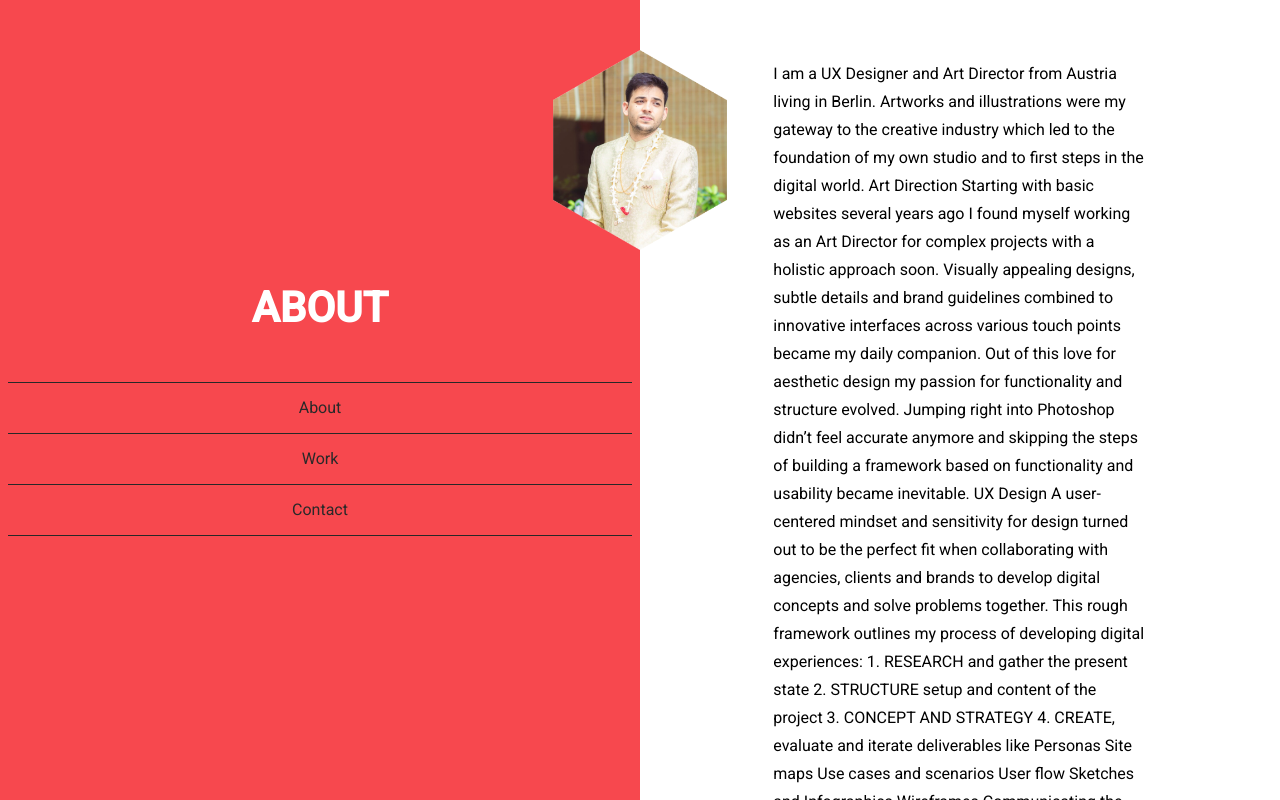
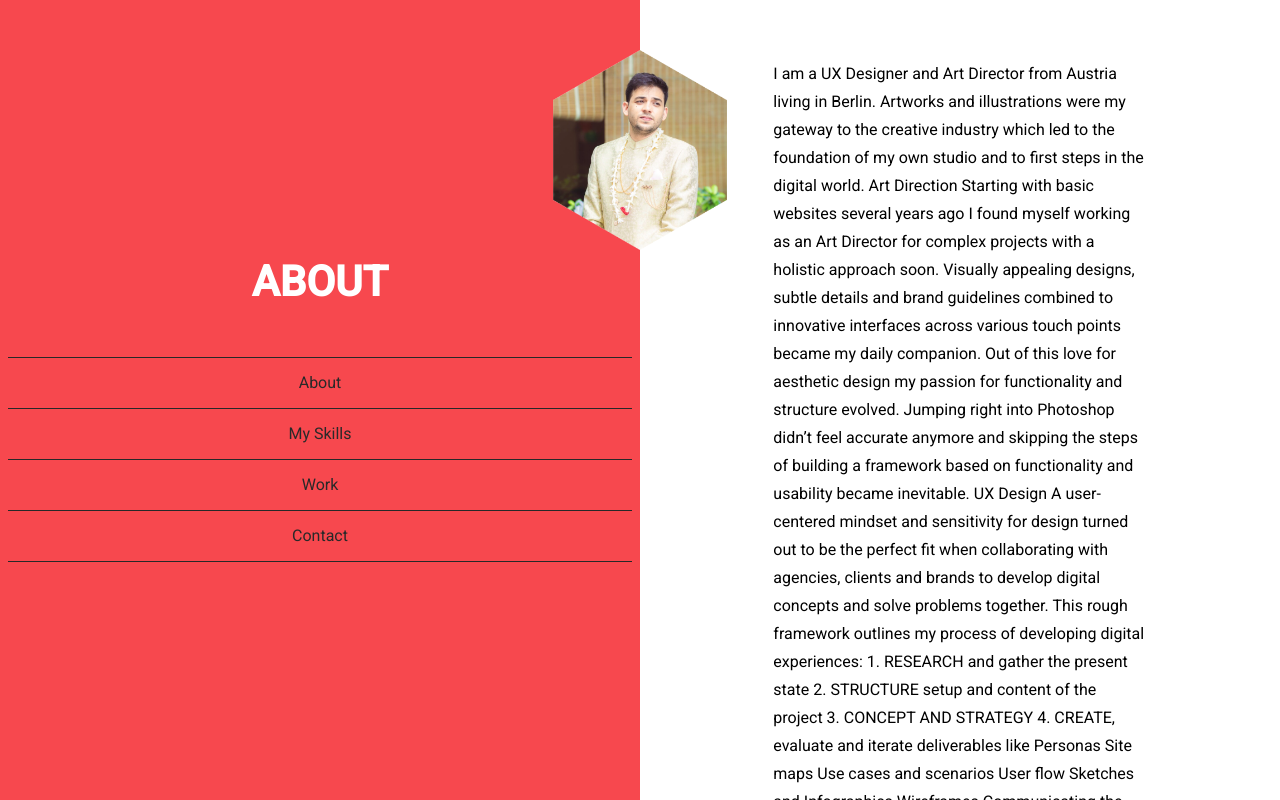
Before and after one commit to vinaykukke/Portfolio, a Next.js app: page /about in a window 1280 px wide. Built offline with nearby package versions, Linux system fonts and the light colour scheme.

Commit message:
Minor bug fixes

```diff
--- a/src/components/Logos/LinkedIn.tsx
+++ b/src/components/Logos/LinkedIn.tsx
@@ -3,8 +3,8 @@ import * as React from "react";
 const LinkedIn = () => (
   <svg
     xmlns="http://www.w3.org/2000/svg"
-    width={48}
-    height={48}
+    width={30}
+    height={30}
     viewBox="0 0 24 24"
     strokeWidth="2"
     stroke="currentColor"
--- a/src/components/Navigation/index.tsx
+++ b/src/components/Navigation/index.tsx
@@ -1,18 +1,25 @@
 import * as React from "react";
-import Link from "next/link";
+// import Link from "next/link";
 import styles from "./nav.module.scss";
 
 const Nav = () => (
   <nav className={styles.navigation}>
     <ul className={styles.list}>
       <li>
-        <Link href="/about">About</Link>
+        {/* <Link href="/about">About</Link> */}
+        About
       </li>
       <li>
-        <Link href="/work">Work</Link>
+        {/* <Link href="/skills">My Skills</Link> */}
+        My Skills
       </li>
       <li>
-        <Link href="/contact">Contact</Link>
+        {/* <Link href="/work">Work</Link> */}
+        Work
+      </li>
+      <li>
+        {/* <Link href="/contact">Contact</Link> */}
+        Contact
       </li>
     </ul>
   </nav>
--- a/src/components/Navigation/nav.module.scss
+++ b/src/components/Navigation/nav.module.scss
@@ -18,7 +18,7 @@
     line-height: 50px;
     border-bottom: 1px solid #282828;
     text-align: center;
-    cursor: pointer;
+    cursor: not-allowed;
 
     &:hover {
       color: var(--turquoise);
```
Also changed, not shown: src/components/Header/index.tsx (+11 -11 lines).
